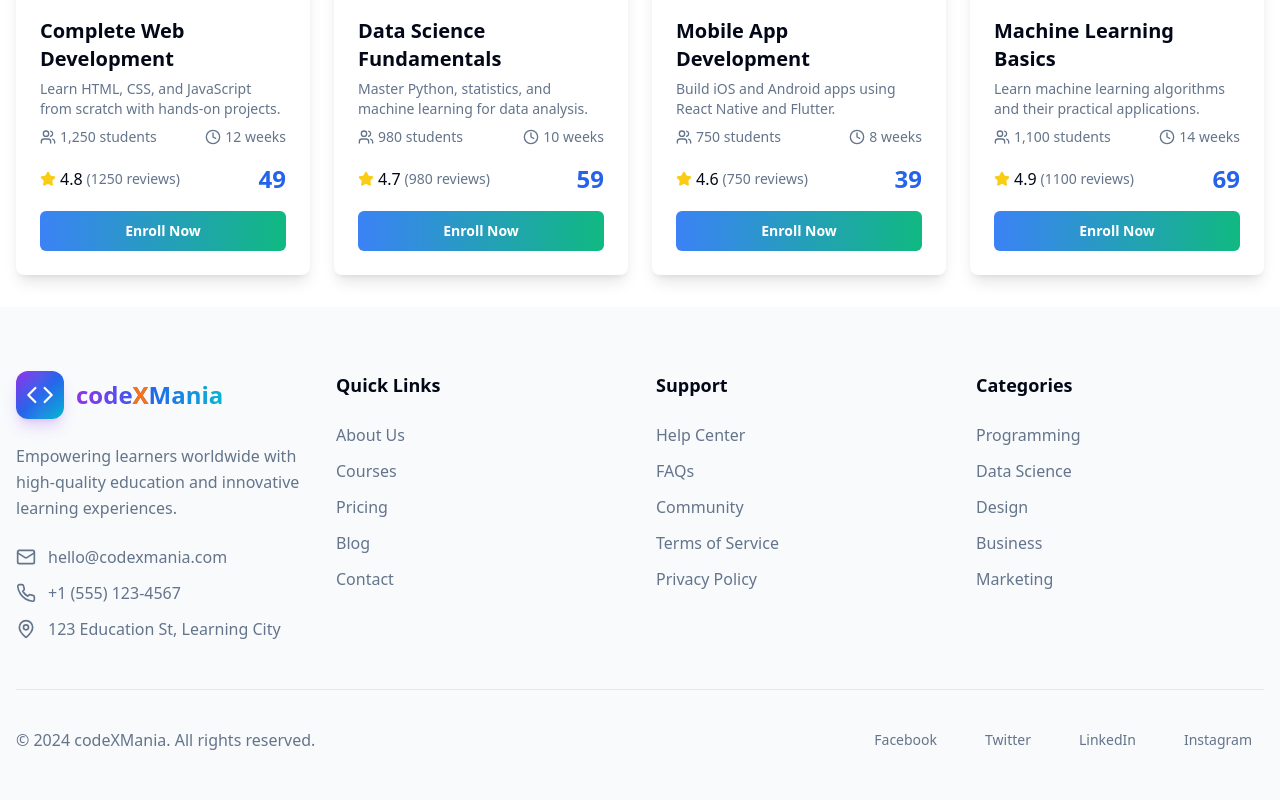
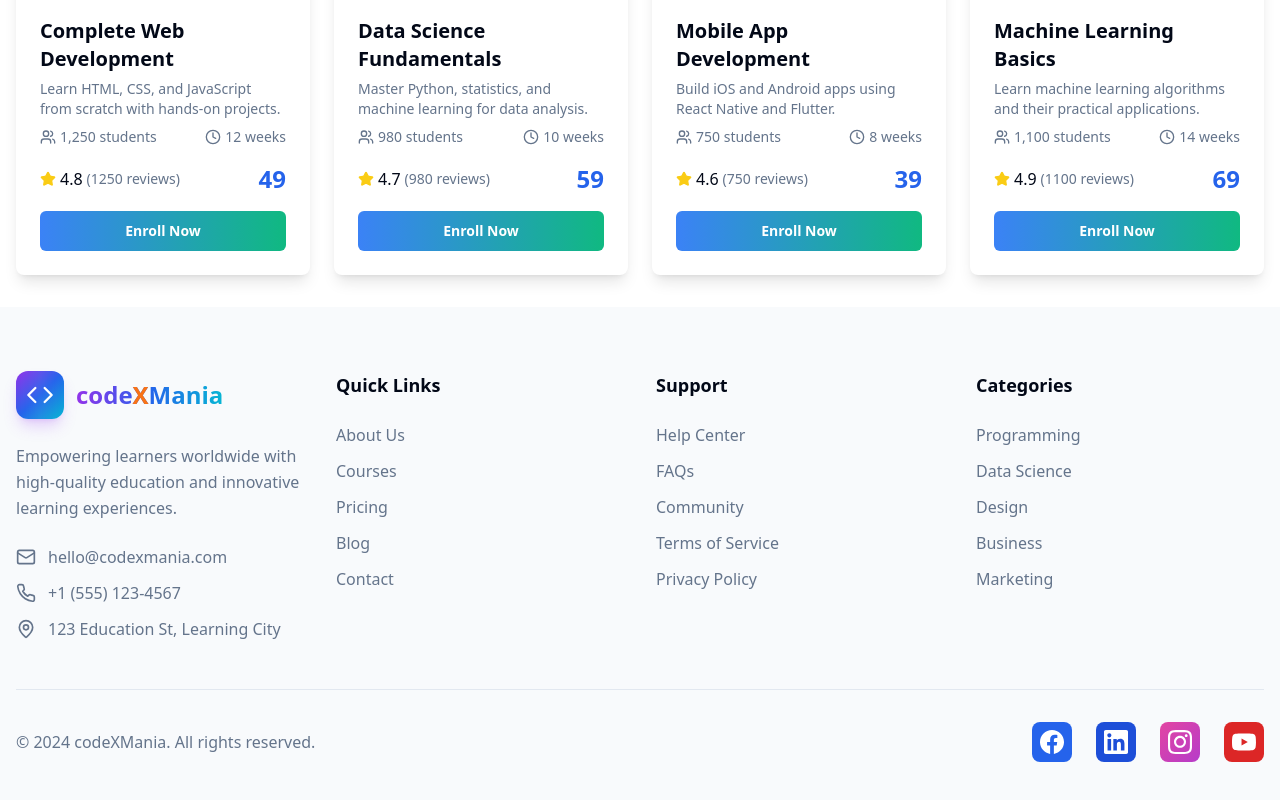
Before and after one commit to arpit05va/quiz-quest-courses, a React (Vite) app: page /courses in a window 1280 px wide. Shown: the part 528-1328 px from the top of the page. Built offline with nearby package versions, Linux system fonts and the light colour scheme.

Commit message:
feat: Add animated social media logos
Implemented animated social media logos in the footer using CSS animations.

```diff
--- /dev/null
+++ b/src/components/AnimatedSocialLogos.tsx
@@ -0,0 +1,46 @@
+
+import React from 'react';
+
+const AnimatedSocialLogos = () => {
+  return (
+    <div className="flex space-x-6">
+      {/* Facebook Logo */}
+      <div className="social-logo facebook-logo group cursor-pointer">
+        <div className="w-10 h-10 bg-blue-600 rounded-lg flex items-center justify-center transition-all duration-300 group-hover:scale-110 group-hover:rotate-12 group-hover:shadow-lg group-hover:shadow-blue-500/50">
+          <svg className="w-6 h-6 text-white group-hover:animate-bounce" fill="currentColor" viewBox="0 0 24 24">
+            <path d="M24 12.073c0-6.627-5.373-12-12-12s-12 5.373-12 12c0 5.99 4.388 10.954 10.125 11.854v-8.385H7.078v-3.47h3.047V9.43c0-3.007 1.792-4.669 4.533-4.669 1.312 0 2.686.235 2.686.235v2.953H15.83c-1.491 0-1.956.925-1.956 1.874v2.25h3.328l-.532 3.47h-2.796v8.385C19.612 23.027 24 18.062 24 12.073z"/>
+          </svg>
+        </div>
+      </div>
+
+      {/* LinkedIn Logo */}
+      <div className="social-logo linkedin-logo group cursor-pointer">
+        <div className="w-10 h-10 bg-blue-700 rounded-lg flex items-center justify-center transition-all duration-300 group-hover:scale-110 group-hover:rotate-12 group-hover:shadow-lg group-hover:shadow-blue-700/50">
+          <svg className="w-6 h-6 text-white group-hover:animate-pulse" fill="currentColor" viewBox="0 0 24 24">
+            <path d="M20.447 20.452h-3.554v-5.569c0-1.328-.027-3.037-1.852-3.037-1.853 0-2.136 1.445-2.136 2.939v5.667H9.351V9h3.414v1.561h.046c.477-.9 1.637-1.85 3.37-1.85 3.601 0 4.267 2.37 4.267 5.455v6.286zM5.337 7.433c-1.144 0-2.063-.926-2.063-2.065 0-1.138.92-2.063 2.063-2.063 1.14 0 2.064.925 2.064 2.063 0 1.139-.925 2.065-2.064 2.065zm1.782 13.019H3.555V9h3.564v11.452zM22.225 0H1.771C.792 0 0 .774 0 1.729v20.542C0 23.227.792 24 1.771 24h20.451C23.2 24 24 23.227 24 22.271V1.729C24 .774 23.2 0 22.222 0h.003z"/>
+          </svg>
+        </div>
+      </div>
+
+      {/* Instagram Logo */}
+      <div className="social-logo instagram-logo group cursor-pointer">
+        <div className="w-10 h-10 bg-gradient-to-br from-purple-600 via-pink-600 to-orange-600 rounded-lg flex items-center justify-center transition-all duration-300 group-hover:scale-110 group-hover:rotate-12 group-hover:shadow-lg group-hover:shadow-pink-500/50 animate-gradient-slow">
+          <svg className="w-6 h-6 text-white group-hover:animate-spin" fill="currentColor" viewBox="0 0 24 24">
+            <path d="M12.017 0C8.396 0 7.896.011 7.781.048 2.021.252 0 2.273 0 8.032v7.936c0 5.76 2.021 7.781 7.781 7.984.115.037.615.048 4.236.048 3.622 0 4.122-.011 4.236-.048 5.76-.203 7.781-2.224 7.781-7.984V8.032c0-5.759-2.021-7.78-7.781-7.984C16.138.011 15.638 0 12.017 0zm0 2.165c3.557 0 3.981.011 5.386.064 2.799.127 4.312 1.64 4.439 4.439.053 1.405.064 1.829.064 5.386 0 3.557-.011 3.981-.064 5.386-.127 2.799-1.64 4.312-4.439 4.439-1.405.053-1.829.064-5.386.064-3.557 0-3.981-.011-5.386-.064-2.799-.127-4.312-1.64-4.439-4.439-.053-1.405-.064-1.829-.064-5.386 0-3.557.011-3.981.064-5.386.127-2.799 1.64-4.312 4.439-4.439 1.405-.053 1.829-.064 5.386-.064zm0 3.67c-3.315 0-6.002 2.687-6.002 6.002 0 3.315 2.687 6.002 6.002 6.002 3.315 0 6.002-2.687 6.002-6.002 0-3.315-2.687-6.002-6.002-6.002zm0 9.903c-2.154 0-3.901-1.747-3.901-3.901s1.747-3.901 3.901-3.901 3.901 1.747 3.901 3.901-1.747 3.901-3.901 3.901zm7.618-10.094c0 .775-.631 1.406-1.406 1.406-.775 0-1.406-.631-1.406-1.406s.631-1.406 1.406-1.406 1.406.631 1.406 1.406z"/>
+          </svg>
+        </div>
+      </div>
+
+      {/* YouTube Logo */}
+      <div className="social-logo youtube-logo group cursor-pointer">
+        <div className="w-10 h-10 bg-red-600 rounded-lg flex items-center justify-center transition-all duration-300 group-hover:scale-110 group-hover:rotate-12 group-hover:shadow-lg group-hover:shadow-red-500/50">
+          <svg className="w-6 h-6 text-white group-hover:animate-pulse" fill="currentColor" viewBox="0 0 24 24">
+            <path d="M23.498 6.186a3.016 3.016 0 0 0-2.122-2.136C19.505 3.545 12 3.545 12 3.545s-7.505 0-9.377.505A3.017 3.017 0 0 0 .502 6.186C0 8.07 0 12 0 12s0 3.93.502 5.814a3.016 3.016 0 0 0 2.122 2.136c1.871.505 9.376.505 9.376.505s7.505 0 9.377-.505a3.015 3.015 0 0 0 2.122-2.136C24 15.93 24 12 24 12s0-3.93-.502-5.814zM9.545 15.568V8.432L15.818 12l-6.273 3.568z"/>
+          </svg>
+        </div>
+      </div>
+    </div>
+  );
+};
+
+export default AnimatedSocialLogos;
--- a/src/components/Footer.tsx
+++ b/src/components/Footer.tsx
@@ -1,6 +1,6 @@
 
 import { BookOpen, Mail, Phone, MapPin, Code, Zap } from 'lucide-react';
-import { Button } from '@/components/ui/button';
+import AnimatedSocialLogos from './AnimatedSocialLogos';
 
 const Footer = () => {
   const footerLinks = {
@@ -103,19 +103,8 @@ const Footer = () => {
             <p className="text-muted-foreground text-center md:text-left">
               © 2024 codeXMania. All rights reserved.
             </p>
-            <div className="flex space-x-6 mt-4 md:mt-0">
-              <Button variant="ghost" size="sm" className="text-muted-foreground hover:text-foreground">
-                Facebook
-              </Button>
-              <Button variant="ghost" size="sm" className="text-muted-foreground hover:text-foreground">
-                Twitter
-              </Button>
-              <Button variant="ghost" size="sm" className="text-muted-foreground hover:text-foreground">
-                LinkedIn
-              </Button>
-              <Button variant="ghost" size="sm" className="text-muted-foreground hover:text-foreground">
-                Instagram
-              </Button>
+            <div className="mt-4 md:mt-0">
+              <AnimatedSocialLogos />
             </div>
           </div>
         </div>
--- a/src/index.css
+++ b/src/index.css
@@ -122,6 +122,15 @@
   }
 }
 
+@keyframes gradient-shift-slow {
+  0%, 100% {
+    background-position: 0% 50%;
+  }
+  50% {
+    background-position: 100% 50%;
+  }
+}
+
 @keyframes bounce-in {
   0% {
     opacity: 0;
@@ -149,6 +158,15 @@
   }
 }
 
+@keyframes social-bounce {
+  0%, 100% {
+    transform: translateY(0) scale(1);
+  }
+  50% {
+    transform: translateY(-5px) scale(1.05);
+  }
+}
+
 .animate-float {
   animation: float 3s ease-in-out infinite;
 }
@@ -161,6 +179,12 @@
   background: linear-gradient(-45deg, #3b82f6, #10b981, #3b82f6, #10b981);
   background-size: 400% 400%;
   animation: gradient-shift 3s ease infinite;
+}
+
+.animate-gradient-slow {
+  background: linear-gradient(-45deg, #9333ea, #ec4899, #f97316);
+  background-size: 400% 400%;
+  animation: gradient-shift-slow 4s ease infinite;
 }
 
 .animate-bounce-in {
@@ -178,6 +202,10 @@
   animation: shimmer 2s infinite;
 }
 
+.animate-social-bounce {
+  animation: social-bounce 2s ease-in-out infinite;
+}
+
 .hover-lift {
   transition: all 0.3s cubic-bezier(0.4, 0, 0.2, 1);
 }
@@ -186,3 +214,24 @@
   transform: translateY(-8px);
   box-shadow: 0 20px 40px rgba(0, 0, 0, 0.1);
 }
+
+/* Social logo animations */
+.social-logo:hover {
+  animation: social-bounce 0.6s ease-in-out;
+}
+
+.facebook-logo:hover {
+  filter: drop-shadow(0 0 20px rgba(59, 130, 246, 0.5));
+}
+
+.linkedin-logo:hover {
+  filter: drop-shadow(0 0 20px rgba(29, 78, 216, 0.5));
+}
+
+.instagram-logo:hover {
+  filter: drop-shadow(0 0 20px rgba(236, 72, 153, 0.5));
+}
+
+.youtube-logo:hover {
+  filter: drop-shadow(0 0 20px rgba(220, 38, 38, 0.5));
+}
```
